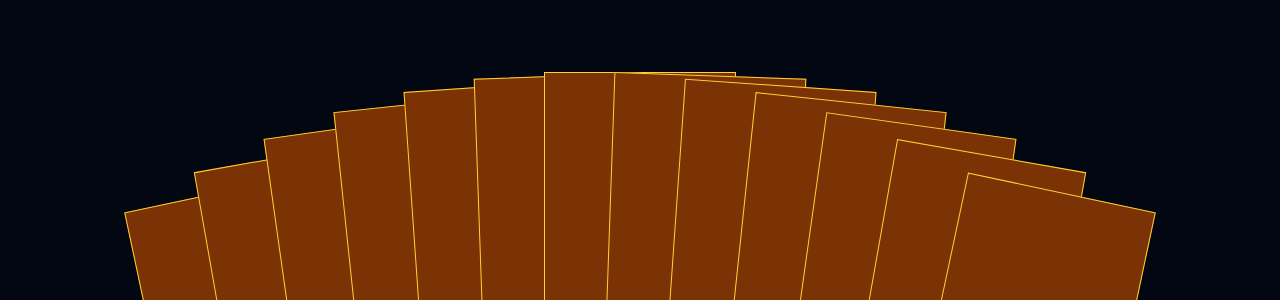
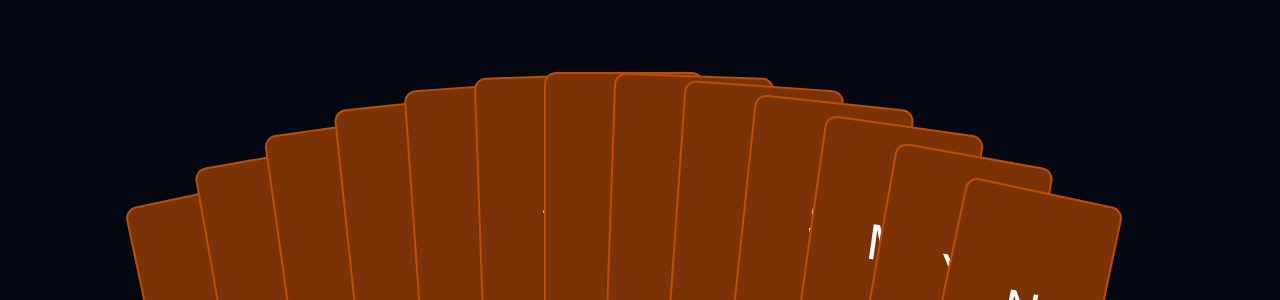
Before and after one commit to Matsadura/Waurd, a SvelteKit app in the folder frontend/: page /arena in a window 1280 px wide. Shown: the part 500-800 px from the top of the page. Built offline with nearby package versions, Linux system fonts and the light colour scheme.

Commit message:
[UPDATE] Use tiny interps for better looking animations

```diff
--- a/frontend/src/routes/arena/GlyphCard.svelte
+++ b/frontend/src/routes/arena/GlyphCard.svelte
@@ -31,12 +31,12 @@
 			rotation: pose.rotation,
 			scale: pose.scale
 		}),
-		{ stiffness: 0.1, damping: 0.35 }
+		{ stiffness: 0.1, damping: 0.30 }
 	);
 </script>
 
 <button
-	class="absolute bottom-0 left-1/2 -ml-24 h-60 w-48"
+	class="absolute bottom-0 left-1/2 -ml-24 h-60 w-40"
 	style:transform-origin="center bottom"
 	style:translate="{motion.current.x}px {motion.current.y}px"
 	style:rotate="{motion.current.rotation}deg"
@@ -47,7 +47,7 @@
 >
 	<div
 		class="flex h-full w-full items-center justify-center
-           border border-amber-300 bg-amber-900"
+           border-2 text-white text-5xl border-amber-700 bg-amber-900 rounded-xl duration-1000 transition-all ease-in-out"
 	>
 		{glyph.letter}
 	</div>
```
